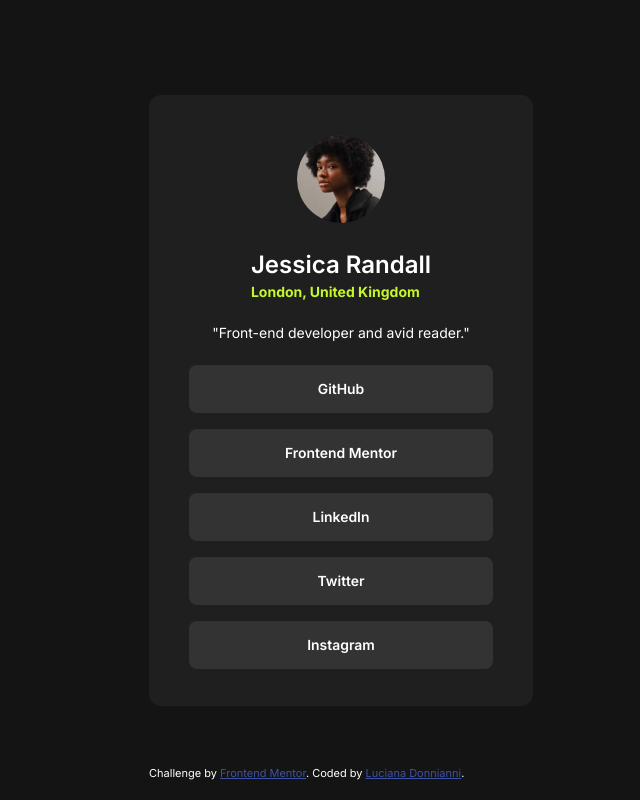
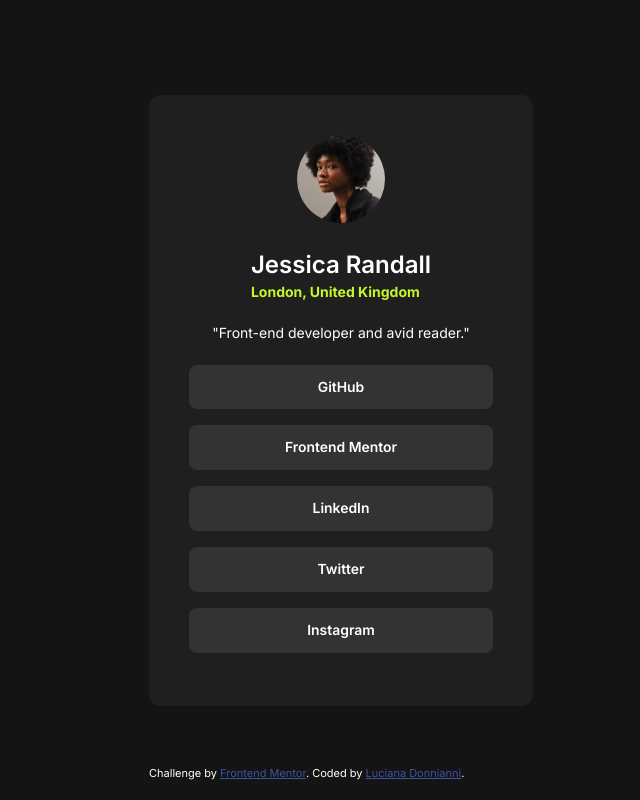
Before and after one commit to ldonnianni/social-links-profile-main, a plain HTML site: page index.html in a window 1280 px wide. Shown: the whole page, without its empty margins (299-939 px from the left). Drawn offline with Linux system fonts and the light colour scheme.

Commit message:
corrections2 26Sep

```diff
--- a/index.html
+++ b/index.html
@@ -18,8 +18,8 @@
     .attribution a { color: hsl(228, 45%, 44%); }
   </style>
 </head>
-  <main>
-    <body>
+  <body>
+    <main>
       <div class="user-card">
 
         <img src="./assets/images/avatar-jessica.jpeg" alt="Profile Photo">
@@ -41,6 +41,6 @@
         Challenge by <a href="https://www.frontendmentor.io?ref=challenge" target="_blank">Frontend Mentor</a>.
         Coded by <a href="#">Luciana Donnianni</a>.
       </div>
-    </body>
-  </main>
+    </main>
+  </body>
 </html>
--- a/style.css
+++ b/style.css
@@ -6,10 +6,13 @@
     --grey900: #141414;
 }
 
+*, *::before, *::after{
+    box-sizing: border-box;
+}
+
 *{
     margin: 0;
     padding: 0;
-    box-sizing: border-box;
 }
 
 body{
@@ -82,8 +85,9 @@ body{
     display: block;
     /* width: 100%;
     height: 100%; */
+    line-height: 1.5;
     text-decoration: none;
-    padding: 1rem;
+    padding: .75rem;
     color: var(--white);
 }
 
```
